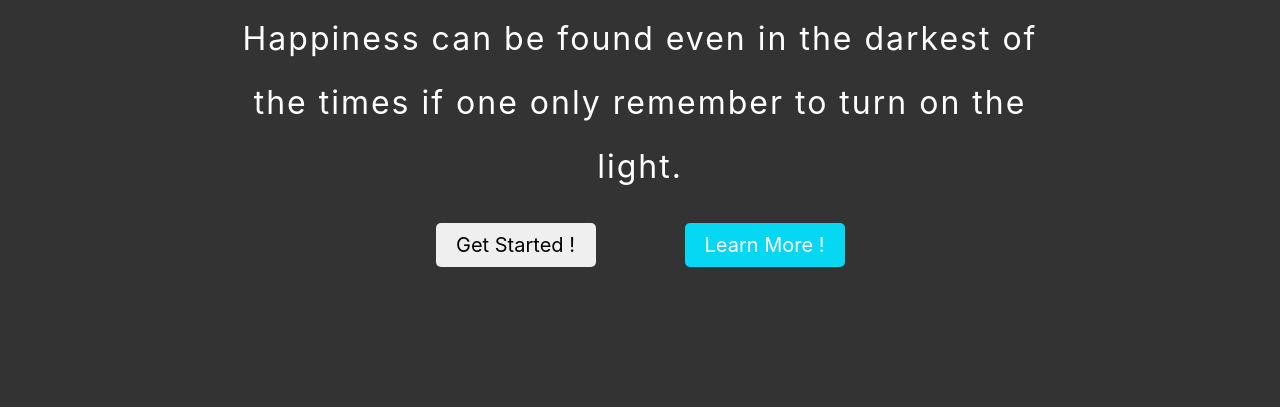
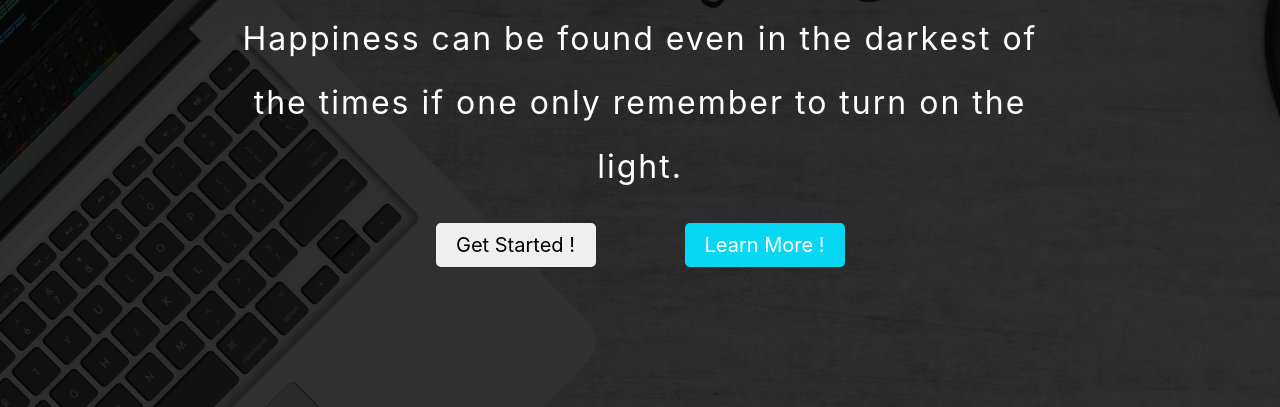
Before and after one commit to mariyamkhashapa/logo, a plain HTML site: page index.html in a window 1280 px wide. Shown: the part 393-800 px from the top of the page. Drawn offline with Linux system fonts and the light colour scheme.

Commit message:
initial commit

```diff
--- a/css/style.css
+++ b/css/style.css
@@ -49,7 +49,7 @@ z-index: 10;}
 text-align: right;}
     #home{
         height: 100vh;
-        background-image:url(images/background/background1.webp);
+
     background-size:cover;
     position: relative;
 
--- a/index.html
+++ b/index.html
@@ -7,6 +7,7 @@
    <meta name="discreption" content="LOGO">
 <link rel="stylesheet" href="css/font-awesome.min.css">
 <link rel="stylesheet" href="css/style.css">
+<link rel="stylesheet" href="images">
 
 </head>
 
@@ -41,7 +42,7 @@
               ></div>
 
             </div>
-    <div id="home">
+    <div id="home" style="background-image: url(images/background/background1.webp);">
         <div class="overlay">
         <div id="home-content">
         <h1 class="title">WE ARE CREATIVE AGENCY</h1>
@@ -52,5 +53,6 @@
         </div>
         </div>
     </div>
+
 </body>
 </html>
```
Also changed, not shown: background1.webp (added).
